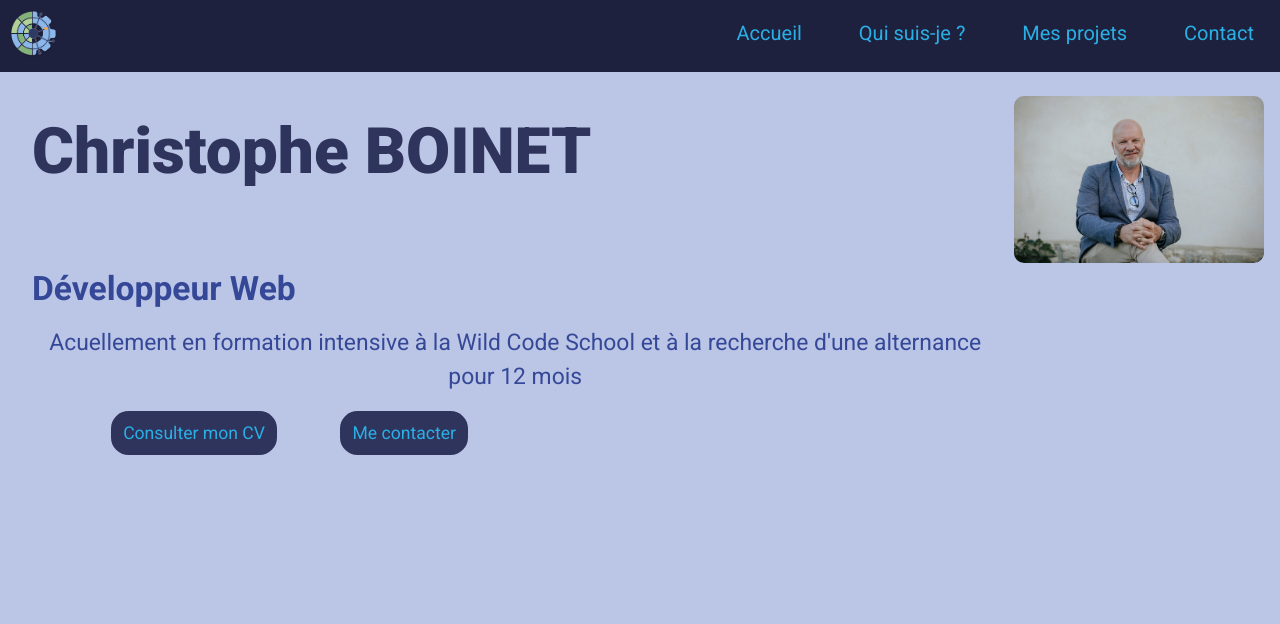
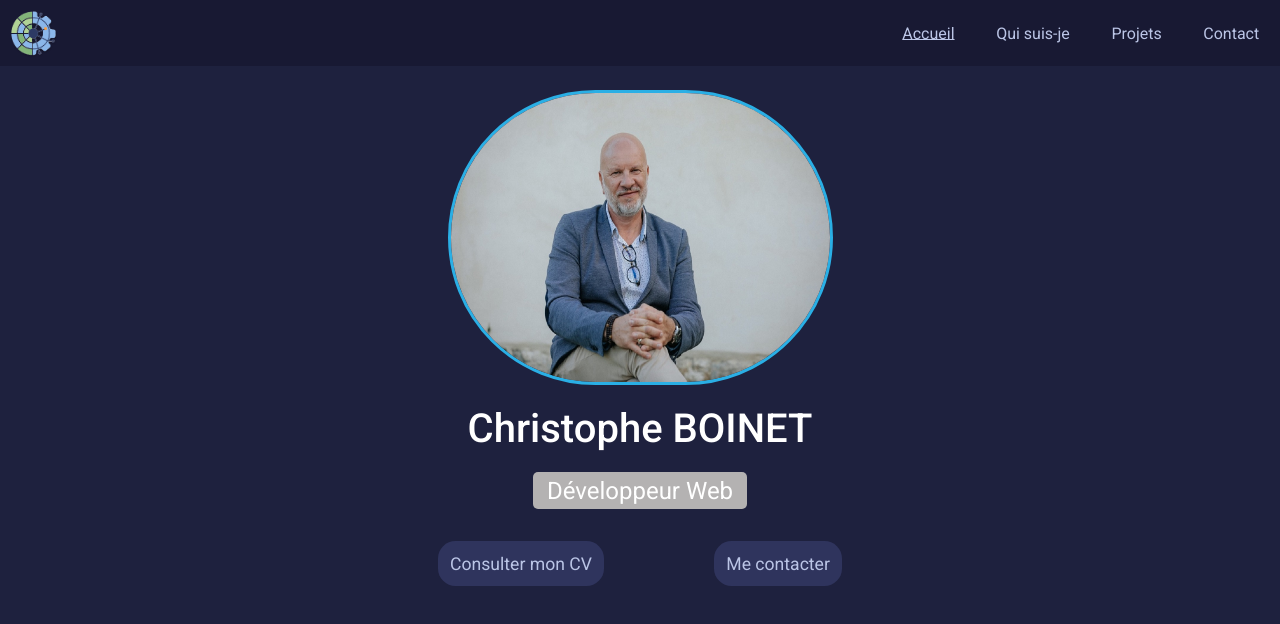
Before and after one commit to cboinet/Portfolio_CB, a React (Create React App) app in the folder client/: page / in a window 1280 px wide. Shown: the top 624 px of the page. Built offline with nearby package versions, Linux system fonts and the light colour scheme.

Commit message:
refonte css selon maquette

```diff
--- a/client/src/assets/css/accueil.css
+++ b/client/src/assets/css/accueil.css
@@ -5,7 +5,6 @@
   flex-direction: column;
   justify-content: flex-start;
   align-items: center;
-  line-height: var(--line-height);
   margin: 1em;
   text-align: center;
 }
@@ -49,48 +48,57 @@
 
 @media screen and (min-width: 760px){
   .accueil_container{
-    min-height: 50vh;
-    flex-direction: row;
+    /* background-image: url('../assets/img/fond.jpg'); */
+    background-size: cover;
+    background-repeat:no-repeat;
+    display: flex;
+    flex-direction: column;
     justify-content: flex-start;
-    align-items: flex-start;
+    align-items: center;
+  }
 
+  .accueil_container .moi{
+    width: 385px;
+    height: 295px;
+    border-radius: 150px;
+    border: 3px solid var(--font-color2);
   }
 
   .accueil_container .accueil_intro{
     display: flex;
     flex-direction: column;
     justify-content: flex-start;
-    align-items: flex-start;
-    margin: 1em;
+    align-items: center;
+    margin-bottom: 1em;
 
   }
 
   .accueil_container .accueil_intro h1{
-    font-weight: 900;
-    font-size: calc(var(--font-size) * 8);
+    font-weight: 500;
+    font-size: calc(var(--font-size) * 5);
+    color: white;
+    margin: 0.5em;
 
   }
 
   .accueil_container .accueil_intro h2{
-    font-weight: 700;
-    font-size: calc(var(--font-size) * 4.2);
-
-  }
-
-  .accueil_container .accueil_intro h3{
     font-weight: 400;
-    font-size: calc(var(--font-size) * 2.86);
+    font-size: calc(var(--font-size) * 3);
+    color: white;
+    background-color: rgb(180, 178, 178);
+    opacity: 1;
+    border-radius: 5px;
+    padding: 0.2em 0.6em;
 
   }
 
   .accueil_container .actionbutton_container{
     width: 50%;
-  }
-
-  .accueil_container .moi{
-    width: 20%;
+    margin-bottom: 1em;
 
   }
 
 
+
+
 }
--- a/client/src/assets/css/actionbutton.css
+++ b/client/src/assets/css/actionbutton.css
@@ -1,6 +1,6 @@
 .action_button .action{
   border: var(--third-color);
-  color: var(--font-color2);
+  color: var(--background-color);
   background-color: var(--third-color);
   font-family: var(--font-family);
   font-size: calc(var(--font-size) * 1.4);
@@ -9,7 +9,7 @@
 }
 
 .action_button .action:hover{
-  color: var(--background-color);
+  color: var(--font-color2);
   cursor: pointer;
   transition: color 0.40s;
 }
--- a/client/src/assets/css/apropos.css
+++ b/client/src/assets/css/apropos.css
@@ -27,7 +27,6 @@
 }
 
 h1{
-  margin-bottom: 1em;
   color: var(--third-color);
   text-align: center;
 
--- a/client/src/assets/css/navbar.css
+++ b/client/src/assets/css/navbar.css
@@ -1,5 +1,5 @@
 .logo {
-  width: 10%;
+  width: 8%;
 }
 
 .navbar_container {
@@ -7,18 +7,18 @@
   flex-direction: column;
   justify-content: flex-start;
   align-items: center;
-  background-color: var(--secondary-color);
-  padding-bottom: 0.4em;
+  background-color: var(--primary-color);
+
 }
 
 .nav .nav_item{
   padding: 0.5em;
-  color: var(--font-color2);
+  color: var(--background-color);
   font-size: calc(var(--font-size) * 1.5);
 }
 
 .nav .nav_item:hover{
-  color: var(--background-color);
+  color: var(--font-color2);
   cursor: pointer;
   transition: color 0.40s;
 }
@@ -40,7 +40,13 @@
 
   .nav .nav_item{
     padding: 1.3em;
-    font-size: calc(var(--font-size) * 2.5);
+    font-size: calc(var(--font-size) * 2);
+  }
+
+  .active{
+    text-decoration: underline;
+    color: var(--font-color2);
+
   }
 
 }
--- a/client/src/assets/index.css
+++ b/client/src/assets/index.css
@@ -23,5 +23,5 @@
 
 #root{
   min-height: 100vh;
-  background-color: var(--background-color);
+  background-color: var(--secondary-color);
 }
--- a/client/src/components/Accueil.jsx
+++ b/client/src/components/Accueil.jsx
@@ -5,19 +5,19 @@ import photo from "../assets/img/photo.jpg";
 import ActionButton from "./ActionButton";
 
 
+
 export default function Accueil() {
   return (
     <section className="accueil_container">
       <div className="accueil_intro">
+        <img src={photo} className="moi" alt="moi" />
         <h1>Christophe BOINET</h1>
         <h2>Développeur Web</h2>
-        <h3>Acuellement en formation intensive à la Wild Code School et à la recherche d'une alternance pour 12 mois</h3>
-        <div className="actionbutton_container">
-          <ActionButton role="Consulter mon CV" className="action" />
-          <ActionButton role="Me contacter" className="action" />
-        </div>
       </div>
-      <img src={photo} className="moi" alt="moi" />
+      <div className="actionbutton_container">
+        <ActionButton role="Consulter mon CV" className="action" />
+        <ActionButton role="Me contacter" className="action" />
+      </div>
     </section>
   );
 };
--- a/client/src/components/Apropos.jsx
+++ b/client/src/components/Apropos.jsx
@@ -9,9 +9,9 @@ export default function Apropos() {
     <section className="apropos_container">
       <div className="apropos_present">
         <h1>Qui suis-je ?</h1>
-        <p>Après plus de 20 ans dans le management de la Qualité et une expérience comme thérapeute, j'ai décidé d’entreprendre une formation avec la Wild Code
-          School, pour devenir Développeur Web.</p>
-        <p>💡 J'ai à cœur d'apprendre et de comprendre et suis conscient des nombreux défis qui m'attendent. 💡</p>
+        <p>Après plus de 20 ans dans le management de la Qualité et une expérience comme thérapeute, j'ai décidé de me reconvertir pour devenir Développeur Web.</p>
+        <p>Je suis acuellement en formation intensive à la Wild Code School et à la recherche d'une alternance de 12 mois</p>
+        <p>💡 J'ai à coeur d'apprendre et de comprendre et suis conscient des nombreux défis qui m'attendent. 💡</p>
       </div>
 
       <div className="skills_hard">
--- a/client/src/components/Navbar.jsx
+++ b/client/src/components/Navbar.jsx
@@ -2,17 +2,17 @@ import React from "react";
 import "../assets/css/navbar.css";
 import "../assets/index.css";
 import logo from "../assets/img/logo.png";
-import { Link } from "react-router-dom";
+import { NavLink } from "react-router-dom";
 
 export default function Navbar () {
   return (
     <header className="navbar_container">
       <img src={logo} className="logo" alt="logo" />
       <div className="nav">
-        <Link to="/" className="nav_item"> Accueil </Link>
-        <Link to="/a-propos" className="nav_item"> Qui suis-je ? </Link>
-        <Link to="/projet" className="nav_item"> Mes projets </Link>
-        <Link to ="/contact" className="nav_item"> Contact </Link>
+        <NavLink exact activeClassName="active" to="/" className="nav_item">Accueil</NavLink>
+        <NavLink exact activeClassName="active" to="/a-propos" className="nav_item">Qui suis-je</NavLink>
+        <NavLink exact activeClassName="active" to="/projet" className="nav_item">Projets</NavLink>
+        <NavLink exact activeClassName="active" to ="/contact" className="nav_item">Contact</NavLink>
       </div>
     </header>
 
```
Also changed, not shown: client/src/assets/img/fond.jpg (added).
